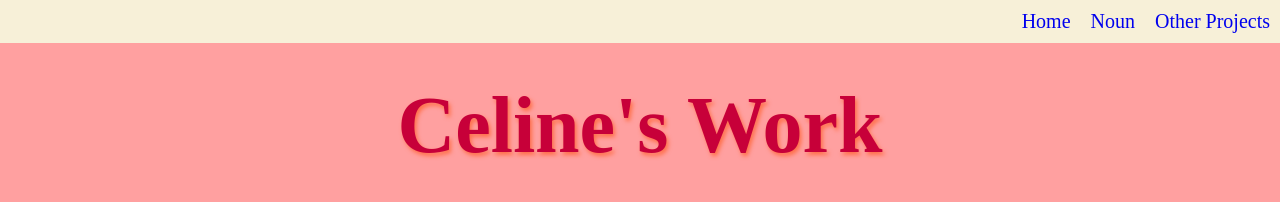
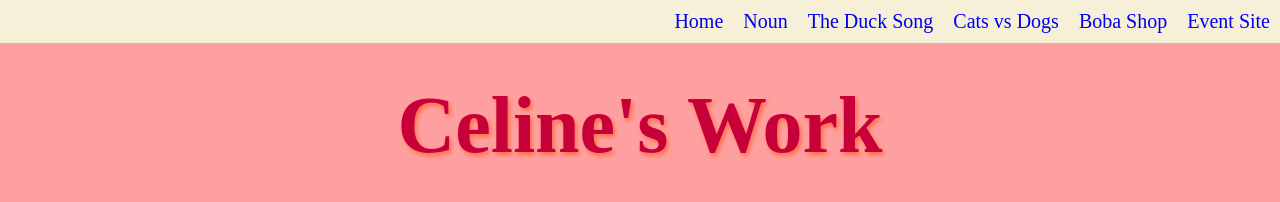
Before and after one commit to WVCS/index-CelineCiotta, a plain HTML site: page index.html in a window 1280 px wide. Shown: the top 202 px of the page. Drawn offline with Linux system fonts and the light colour scheme.

Commit message:
Update index.html

```diff
--- a/index.html
+++ b/index.html
@@ -8,7 +8,10 @@
 
 <body>
   <nav>
-  <li class="nav" ><a href="news.asp">Other Projects</a></li>
+  <li class="nav"><a href="about.asp">Event Site</a></li>
+  <li class="nav"><a href="about.asp">Boba Shop</a></li>
+  <li class="nav"><a href="about.asp">Cats vs Dogs</a></li>
+  <li class="nav" ><a href="news.asp">The Duck Song</a></li>
   <li class="nav"><a href="noun.html">Noun</a></li>
   <li class="nav"><a href="about.asp">Home</a></li>
   </nav>
```
